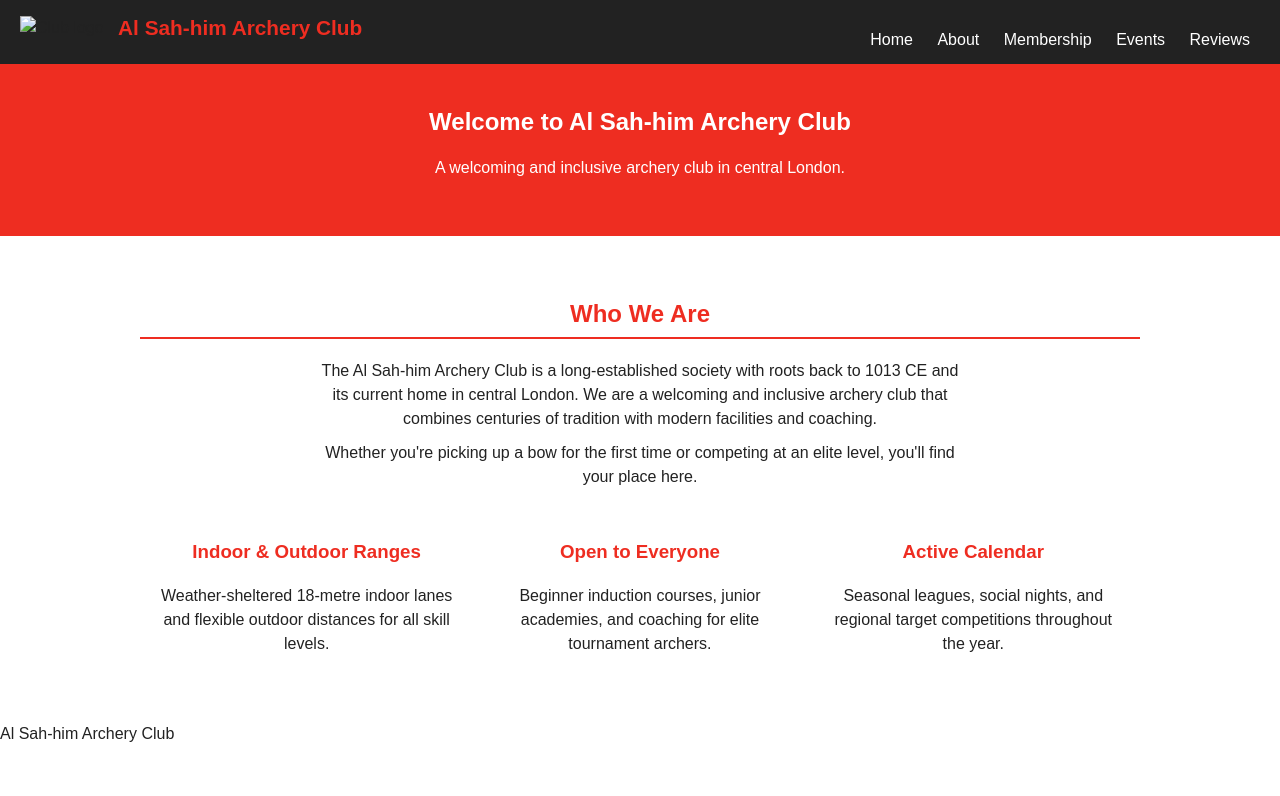
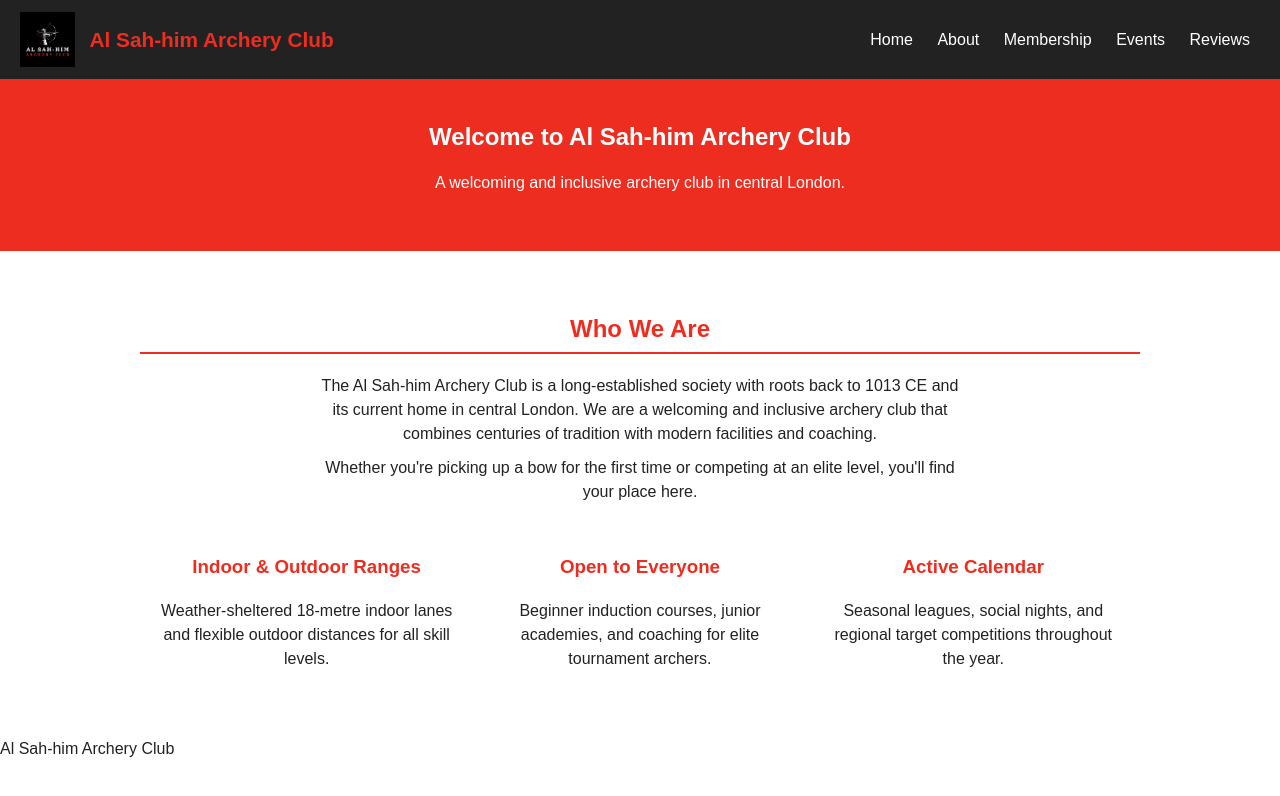
Before and after one commit to vasi-pasi/archery-club-website, a plain HTML site: page index.html in a window 1280 px wide. Drawn offline with Linux system fonts and the light colour scheme.

Commit message:
logo wasnt showing, fixed path

```diff
--- a/index.html
+++ b/index.html
@@ -9,7 +9,7 @@
 
 <header>
   <div class="header-left">
-    <img src="images/club-logo.png" alt="Club logo">
+    <img src="club-logo.png" alt="Club logo">
     <span class="club-title">Al Sah-him Archery Club</span>
   </div>
   <nav>
```
